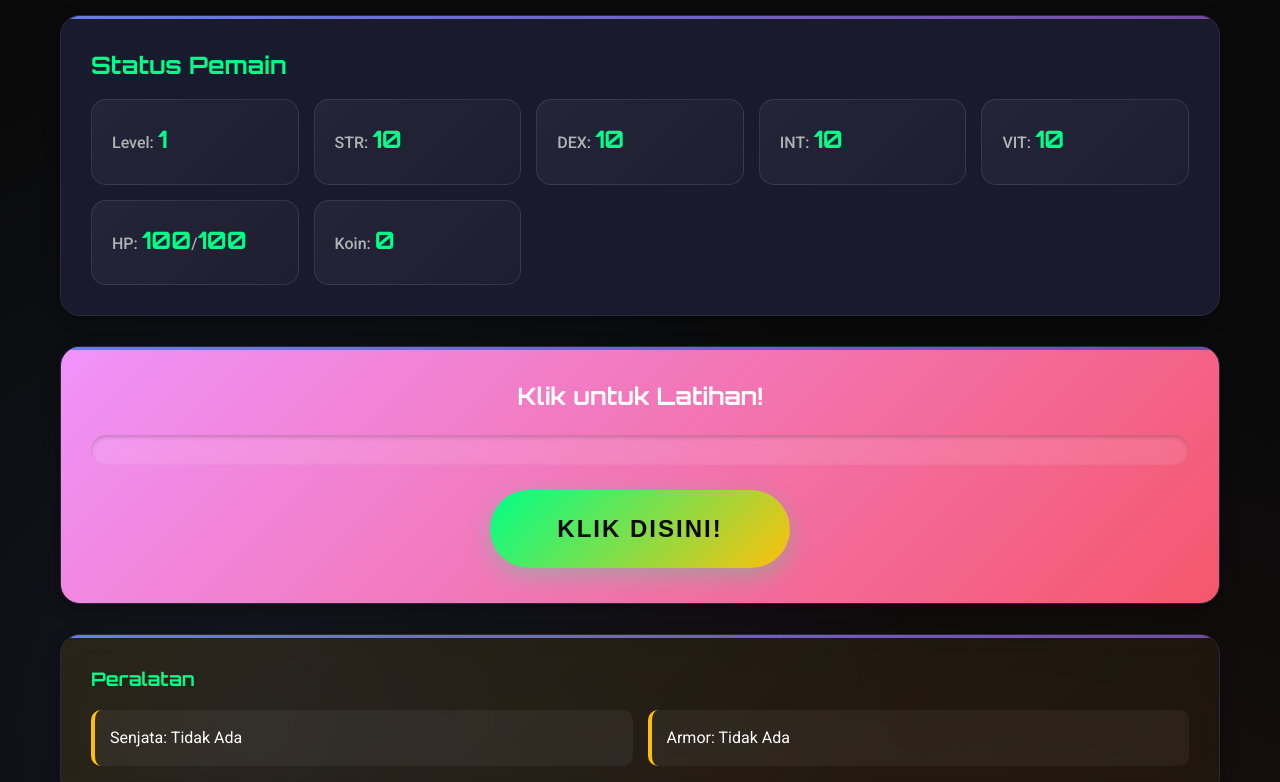
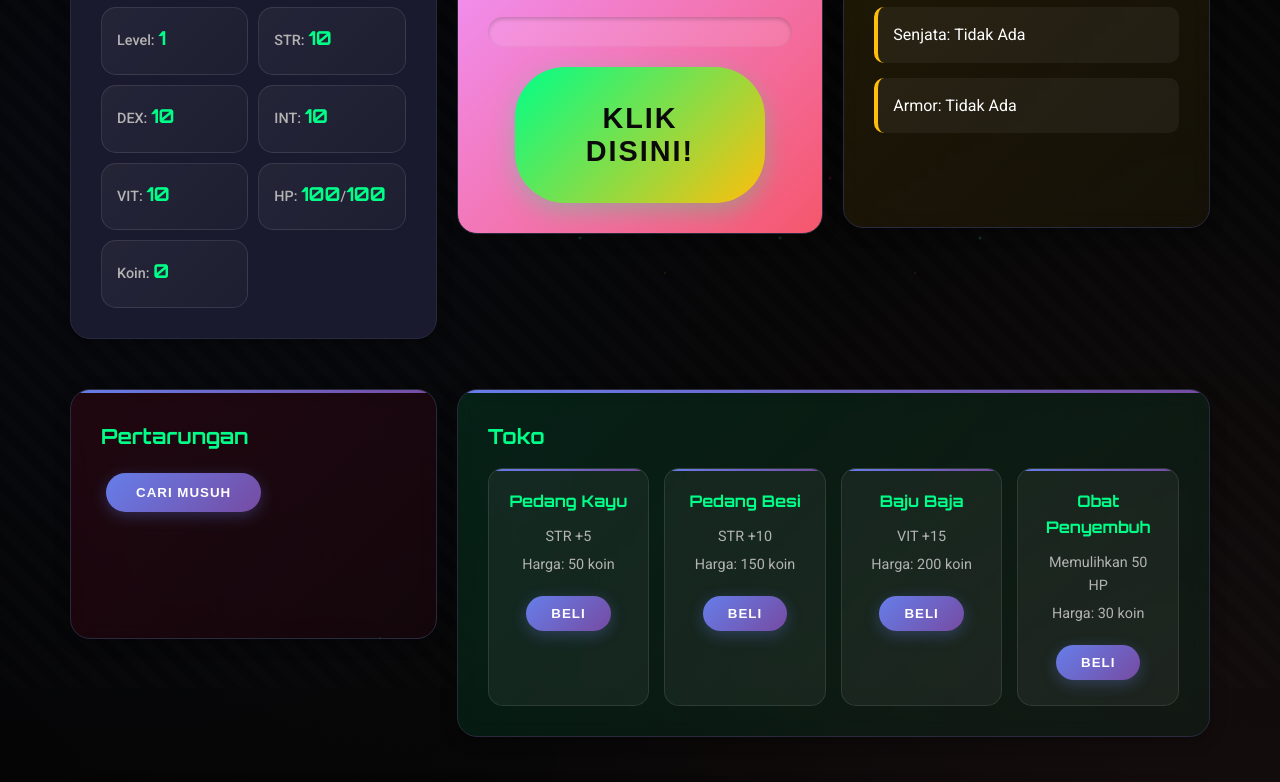
Before and after one commit to Haidarrazan/clicker-rpg, a plain HTML site: page index.html in a window 1280 px wide. Shown: the part 112-894 px from the top of the page. Drawn offline with Linux system fonts and the light colour scheme.

Commit message:
Update styles.css

```diff
--- a/css/styles.css
+++ b/css/styles.css
@@ -492,3 +492,207 @@ button:disabled {
         0 0 15px currentColor,
         0 0 20px currentColor;
 }
+
+/* Desktop Landscape Layout */
+@media (min-width: 1024px) {
+    body {
+        padding: 20px 50px 0 50px;
+        background: var(--bg-dark);
+        background-image:
+            radial-gradient(circle at 10% 20%, rgba(102, 126, 234, 0.05) 0%, transparent 50%),
+            radial-gradient(circle at 90% 80%, rgba(245, 87, 108, 0.05) 0%, transparent 50%),
+            linear-gradient(135deg, rgba(0, 0, 0, 0.9), rgba(10, 10, 10, 0.95));
+        min-height: 100vh;
+        display: flex;
+        align-items: flex-start;
+    }
+
+    .container {
+        width: 100%;
+        max-width: none;
+        margin: 0;
+        display: grid;
+        grid-template-columns: 1fr 1fr 1fr;
+        grid-template-rows: auto auto auto;
+        gap: 20px;
+        align-items: start;
+    }
+
+    /* Grid layout untuk desktop */
+    .player-section {
+        grid-column: 1 / 2;
+        grid-row: 1 / 2;
+        min-height: 300px;
+    }
+
+    .click-section {
+        grid-column: 2 / 3;
+        grid-row: 1 / 2;
+        min-height: 300px;
+        display: flex;
+        flex-direction: column;
+        justify-content: center;
+    }
+
+    .equipment-section {
+        grid-column: 3 / 4;
+        grid-row: 1 / 2;
+        min-height: 300px;
+    }
+
+    .battle-section {
+        grid-column: 1 / 2;
+        grid-row: 2 / 3;
+        min-height: 250px;
+    }
+
+    .shop-section {
+        grid-column: 2 / 4;
+        grid-row: 2 / 3;
+        min-height: 250px;
+    }
+
+    .log-section {
+        grid-column: 1 / 4;
+        grid-row: 3 / 4;
+        max-height: 200px;
+    }
+
+    /* Stats dalam mode landscape */
+    .stats {
+        grid-template-columns: 1fr 1fr;
+        gap: 10px;
+    }
+
+    .stat {
+        padding: 15px;
+        font-size: 0.9rem;
+    }
+
+    .stat span {
+        font-size: 1.2rem;
+    }
+
+    /* Click button lebih besar di desktop */
+    .click-button {
+        max-width: 250px;
+        padding: 35px;
+        font-size: 1.8rem;
+        margin: 0 auto;
+    }
+
+    /* Shop items grid untuk desktop */
+    .shop-items {
+        grid-template-columns: repeat(4, 1fr);
+        gap: 15px;
+    }
+
+    .shop-item {
+        padding: 20px;
+    }
+
+    .shop-item h4 {
+        font-size: 1rem;
+    }
+
+    .shop-item p {
+        font-size: 0.9rem;
+    }
+
+    /* Battle section styling */
+    .enemy-info {
+        padding: 15px;
+    }
+
+    /* Log section lebih compact */
+    .log {
+        max-height: 150px;
+        padding: 15px;
+    }
+
+    .log-entry {
+        font-size: 0.85rem;
+        padding: 8px;
+    }
+
+    h1 {
+        grid-column: 1 / 4;
+        font-size: 2.5rem;
+        margin-bottom: 30px;
+    }
+
+    h2, h3 {
+        font-size: 1.3rem;
+    }
+
+    h4 {
+        font-size: 1.1rem;
+    }
+
+    /* Custom scrollbar untuk desktop */
+    ::-webkit-scrollbar {
+        width: 8px;
+    }
+
+    ::-webkit-scrollbar-track {
+        background: rgba(255, 255, 255, 0.05);
+        border-radius: 4px;
+    }
+
+    ::-webkit-scrollbar-thumb {
+        background: var(--primary-color);
+        border-radius: 4px;
+    }
+
+    ::-webkit-scrollbar-thumb:hover {
+        background: var(--accent-color);
+    }
+}
+
+/* Ultra-wide screens */
+@media (min-width: 1440px) {
+    body {
+        padding: 20px 100px 0 100px;
+    }
+
+    .container {
+        gap: 30px;
+    }
+
+    .shop-items {
+        grid-template-columns: repeat(6, 1fr);
+    }
+}
+
+/* Prevent horizontal scroll */
+html, body {
+    max-width: 100%;
+    overflow-x: hidden;
+}
+
+/* Background pattern for desktop */
+@media (min-width: 1024px) {
+    body::after {
+        content: '';
+        position: fixed;
+        top: 0;
+        left: 0;
+        width: 100%;
+        height: 100%;
+        background-image:
+            repeating-linear-gradient(
+                45deg,
+                transparent,
+                transparent 10px,
+                rgba(255, 255, 255, 0.01) 10px,
+                rgba(255, 255, 255, 0.01) 20px
+            );
+        pointer-events: none;
+        z-index: 0;
+    }
+
+    .container {
+        position: relative;
+        z-index: 1;
+    }
+}
```
